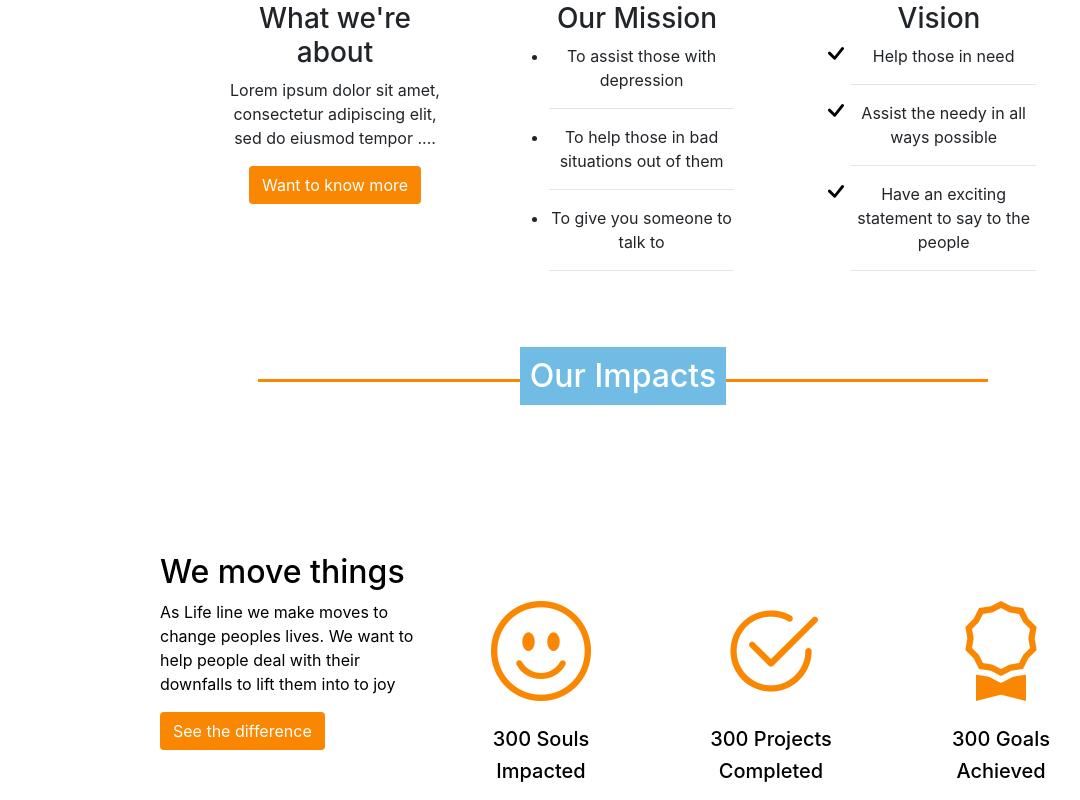
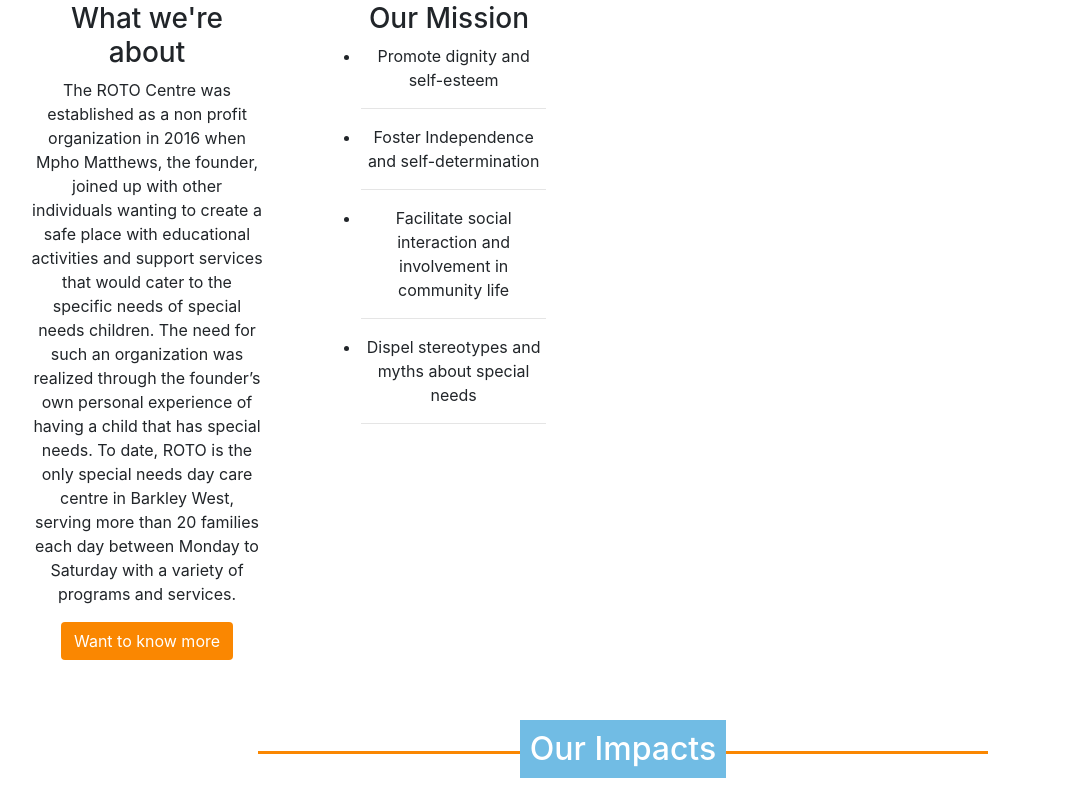
Before and after one commit to TsikaBullRat/website, a React (Create React App) app: page / in a window 1280 px wide. Shown: the part 940-1740 px from the top of the page, without its empty margins (17-1097 px from the left). Built offline with nearby package versions, Linux system fonts and the light colour scheme.

Commit message:
New Changes

```diff
--- a/src/components/Aboutus.js
+++ b/src/components/Aboutus.js
@@ -21,13 +21,16 @@
         <div>
             {
                 loading ? (
-            <div className="text-center" style={{marginTop:300}}><Loader size={300} color={"#27394a"} loading={loading} /></div>
+                    <div className="text-center" style={{ marginTop: 300 }}><Loader size={300} color={"#27394a"} loading={loading} /></div>
                 ) : (<>
                     <div className="container">
 
                         <Headline headline="Helping Hand" />
 
-                <p>Lifeline Nothern Cape is a non-profit organization that focuses on emotional wellness.The organisation offers counselling ,training and community servives.</p> <br></br>
+                        <p className="text-center">We offer a variety of programs at our
+                            centre to meet the special needs of those
+                            we serve.
+                        </p> <br></br>
                         <div className=" row ">
                             <div className="card ml-3 mt-4" style={{ width: '21rem' }}>
                                 <img src="https://picsum.photos/200" className="card-img-top" alt="..." style={{ height: '210px' }} />
--- a/src/components/Home.js
+++ b/src/components/Home.js
@@ -21,12 +21,16 @@
 
       {
         loading ? (
-            <div className="text-center" style={{marginTop:300}}><Loader size={300} color={"#27394a"} loading={loading} /></div>
+          <div className="text-center" style={{ marginTop: 300 }}><Loader size={300} color={"#27394a"} loading={loading} /></div>
         ) : (<>
           <div className="jumbotron">
 
-                <h1 className="display-4 pt-5 font-weight-bold">Get hope to the hopless</h1>
-                <h3 className="lead">This is a simple hero unit, a simple jumbotron-style component for calling extra attention to featured content or information.</h3>
+            <h1 className="display-4 pt-5 font-weight-bold">Reach One Teach One</h1>
+            <h3 className="lead">The mission of the ROTO centre is to help special
+              needs children and their families improve and
+              maintain a healthy and independent lifestyle; to
+              improve their quality of life.
+            </h3>
             <a className="btn btn-lg ml-3 my_button_jumbotron mb-3" href="#" role="button">Make a difference</a>
             <a className="btn btn-lg ml-3 my_button_jumbotron mb-3" href="#" role="button">Give a hand</a>
 
--- a/src/components/Ourimpacts.js
+++ b/src/components/Ourimpacts.js
@@ -23,6 +23,7 @@
         ) : (<>
 
             <div> <Headline headline="Lives Changed" />
+
 
                 <p className="text-center">We aid in changing peoples lives for the better,to ensure that your physical ,emotional and mental health is cared for. </p>
 
--- a/src/components/Summary.js
+++ b/src/components/Summary.js
@@ -6,32 +6,45 @@
         <div>
             <Headline headline="About Us" />
 
-            <div className="row justify-content-center">
-                <div className="col-sm-12 col-lg-6 text-center ml-lg-5 mini_about_box">
+            <div className="row ">
+                <div className="col-sm-12 col-lg-12 text-center ml-lg-5 mini_about_box">
                     <h3>What we're about</h3>
-                    <p>Lorem ipsum dolor sit amet, consectetur adipiscing elit, sed do eiusmod tempor ....</p>
+                    <p>The ROTO Centre was established as a non profit organization in 2016 when Mpho Matthews, the founder, joined up with other individuals wanting to create a safe place with educational activities and support services that would cater to the specific needs of special needs children. The need for such an organization was realized through the founder’s own personal experience of having a child that has special needs. To date, ROTO is the only special needs day care centre in Barkley West, serving more than 20 families each day between Monday to Saturday with a variety of programs and services.
+                    </p>
                     <Link exact to="/about">
                         <button className="btn">Want to know more</button>
                     </Link>
                 </div>
-                <div className="col-sm-12 col-lg-6  text-center mini_about_box" >
+                <div className="col-sm-12 col-lg-4  text-center mini_about_box" >
                     <h3>Our Mission</h3>
                     <ul>
                         <div className="list_repsonder">
                             <li>
-                                To assist those with depression
+                                Promote dignity and self-esteem
                             </li>
                             <hr />
                         </div>
                         <div className="list_repsonder">
                             <li>
-                                To help those in bad situations out of them
+                                Foster Independence and self-determination
                             </li>
                             <hr />
                         </div>
                         <div className="list_repsonder">
                             <li>
-                                To give you someone to talk to
+                                Facilitate social interaction and involvement in
+                                community life
+
+                            </li>
+                            <hr />
+                        </div>
+
+                        <div className="list_repsonder">
+                            <li>
+                            Dispel stereotypes and myths about special
+needs
+
+
                             </li>
                             <hr />
                         </div>
@@ -39,31 +52,7 @@
                     </ul>
 
                 </div>
-                <div className="col-sm-12 col-lg-6  text-center mini_about_box" >
-                    <h3>Vision</h3>
-                    <ul>
-                        <div className="list_vision">
-                            <li>
-                                Help those in need
-                            </li>
-                            <hr />
-                        </div>
-                        <div className="list_vision">
-                            <li>
-                                Assist the needy in all ways possible
-                            </li>
-                            <hr />
-                        </div>
-                        <div className="list_vision">
-                            <li>
-                                Have an exciting statement to say to the people
-                            </li>
-                            <hr />
-                        </div>
 
-                    </ul>
-
-                </div>
             </div>
         </div>
     )
--- a/src/components/impactSummary.js
+++ b/src/components/impactSummary.js
@@ -21,23 +21,23 @@
                     <div className="text-center col-sm-12 col-lg-4">
                         <br />
                         <i className="bi bi-emoji-smile " style={{ fontSize: 100, padding: 50 }}></i>
-                        <h5>300 Souls</h5>
-                        <h5>Impacted</h5>
+                        <h5>ROTO’S current enrollment is</h5>
+                        <h5>8 students.</h5>
                         <br />
                     </div>
 
                     <div className="text-center col-sm-12 col-lg-4">
                         <br />
                         <i className="bi bi-check2-circle" style={{ fontSize: 100, padding: 50 }}></i>
-                        <h5>300 Projects</h5>
-                        <h5>Completed</h5>
+                        <h5>2020 We finally have our  own school premises from  donated land.
+</h5>
                         <br />
                     </div>
                     <div className="text-center col-sm-12 col-lg-4">
                         <br />
                         <i class="bi bi-award" style={{ fontSize: 100, padding: 50 }}></i>
-                        <h5>300 Goals</h5>
-                        <h5>Achieved</h5>
+                        <h5>This year we celebrate 8  years </h5>
+                        <h5>in the school's  operation</h5>
                     </div>
                 </div>
 
```
Lines whose indentation alone changed are shown as unchanged.
